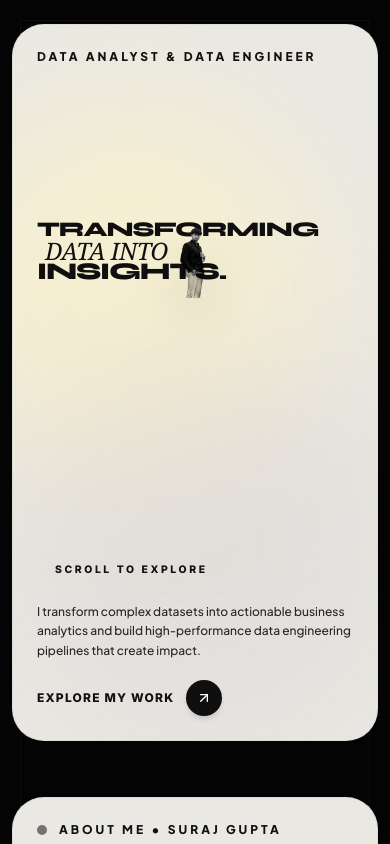
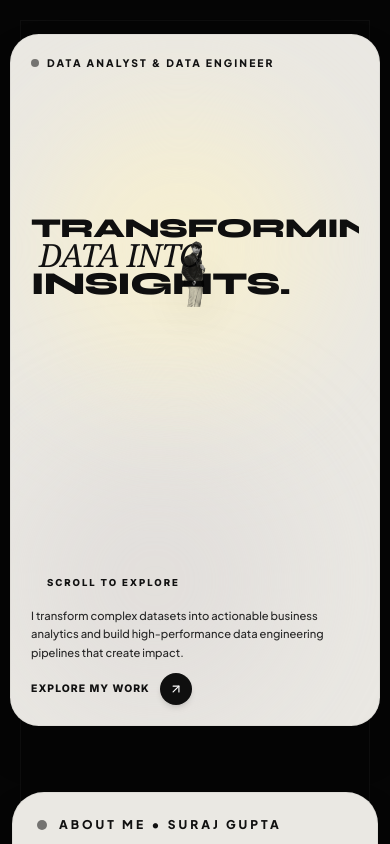
Before and after one commit to surajg2/suraj-portfolio, a React (Vite) app: page / in a window 390 px wide. Shown: the top 844 px of the page. Built offline with nearby package versions, Linux system fonts and the light colour scheme.

Commit message:
Fix headline text clipping with fluid vw typography and refine mobile responsiveness

```diff
--- a/src/components/CodingProfilesSection.tsx
+++ b/src/components/CodingProfilesSection.tsx
@@ -29,7 +29,7 @@ export const CodingProfilesSection: React.FC = () => {
         </div>
 
         {/* Minimal Editorial Pill List */}
-        <div className="grid grid-cols-1 sm:grid-cols-2 lg:grid-cols-5 gap-4">
+        <div className="grid grid-cols-1 xs:grid-cols-2 sm:grid-cols-3 lg:grid-cols-5 gap-3 sm:gap-4">
           {codingProfiles.map((profile) => (
             <a
               key={profile.platform}
--- a/src/components/HeroSection.tsx
+++ b/src/components/HeroSection.tsx
@@ -7,26 +7,29 @@ interface HeroSectionProps {
 
 export const HeroSection: React.FC<HeroSectionProps> = ({ onOpenResume }) => {
   return (
-    <section id="home" className="relative w-full py-6 sm:py-8 px-3 sm:px-6 md:px-8 flex flex-col justify-center min-h-[90vh]">
+    <section id="home" className="relative w-full py-4 sm:py-8 px-2.5 sm:px-6 md:px-8 flex flex-col justify-center min-h-[90vh]">
       {/* Editorial Light Container Card */}
-      <div className="relative w-full max-w-7xl mx-auto bg-[#eae8e3] rounded-[2rem] sm:rounded-[2.5rem] p-6 sm:p-10 md:p-14 lg:p-16 overflow-hidden shadow-2xl border border-black/5 flex flex-col justify-between min-h-[85vh] lg:min-h-[88vh]">
+      <div className="relative w-full max-w-7xl mx-auto bg-[#eae8e3] rounded-[1.8rem] sm:rounded-[2.5rem] p-5 sm:p-10 md:p-14 lg:p-16 overflow-hidden shadow-2xl border border-black/5 flex flex-col justify-between min-h-[82vh] sm:min-h-[85vh] lg:min-h-[88vh]">
 
         {/* Static Background Ambient Glow */}
-        <div className="absolute top-[10%] right-[15%] w-96 h-96 bg-amber-100/60 rounded-full blur-3xl pointer-events-none" />
-        <div className="absolute bottom-0 left-0 w-96 h-96 bg-stone-300/40 rounded-full blur-3xl pointer-events-none" />
+        <div className="absolute top-[10%] right-[15%] w-72 sm:w-96 h-72 sm:h-96 bg-amber-100/60 rounded-full blur-3xl pointer-events-none" />
+        <div className="absolute bottom-0 left-0 w-72 sm:w-96 h-72 sm:h-96 bg-stone-300/40 rounded-full blur-3xl pointer-events-none" />
 
         {/* Top Tagline / Subtitle */}
-        <div className="relative z-10 mb-6 sm:mb-10 flex items-center justify-between">
-          <p className="text-xs sm:text-sm font-extrabold tracking-[0.25em] text-[#111111] uppercase font-sans">
-            DATA ANALYST &amp; DATA ENGINEER
-          </p>
+        <div className="relative z-10 mb-4 sm:mb-10 flex items-center justify-between">
+          <div className="flex items-center gap-2 sm:gap-3">
+            <span className="w-2 h-2 sm:w-2.5 sm:h-2.5 rounded-full bg-[#111111] animate-pulse" />
+            <p className="text-[0.65rem] sm:text-xs md:text-sm font-extrabold tracking-[0.2em] sm:tracking-[0.25em] text-[#111111] uppercase font-sans">
+              DATA ANALYST &amp; DATA ENGINEER
+            </p>
+          </div>
         </div>
 
         {/* Central Display Headline & Razor Sharp Portrait Cutout Container */}
-        <div className="relative z-10 my-auto py-4 sm:py-8 flex flex-col justify-center items-start w-full">
+        <div className="relative z-10 my-auto py-2 sm:py-8 flex flex-col justify-center items-start w-full">
 
-          {/* Central Standing Portrait Cutout (z-30 FOREGROUND LAYER - PERFECTLY PROPORTIONED FOR ALL DEVICES) */}
-          <div className="absolute left-1/2 bottom-0 -translate-x-1/2 w-full max-w-[75vw] xs:max-w-xs sm:max-w-md lg:max-w-xl h-[80%] xs:h-[92%] sm:h-[105%] lg:h-[110%] z-30 pointer-events-none flex justify-center items-end">
+          {/* Standing Portrait Cutout (z-30 FOREGROUND LAYER - BALANCED FIT FOR ALL SCREENS) */}
+          <div className="absolute left-1/2 bottom-0 -translate-x-1/2 w-full max-w-[65vw] sm:max-w-sm md:max-w-md lg:max-w-lg h-[70%] sm:h-[82%] lg:h-[92%] z-30 pointer-events-none flex justify-center items-end opacity-90 sm:opacity-100">
             <img
               src="/hero_portrait.png?v=rembg100"
               alt="Suraj Gupta - Data Analyst & Data Engineer"
@@ -37,16 +40,16 @@ export const HeroSection: React.FC<HeroSectionProps> = ({ onOpenResume }) => {
             />
           </div>
 
-          {/* Massive Display Headline (z-10 BACKGROUND LAYER - BEHIND PORTRAIT) */}
+          {/* Fluid Display Headline (z-10 BACKGROUND LAYER - BEHIND PORTRAIT - 0% CLIPPING) */}
           <div className="relative z-10 select-none w-full pointer-events-none">
-            <h1 className="flex flex-col items-start w-full leading-[0.88] sm:leading-[0.85] text-[#0f0f0f] max-w-full">
-              <span className="block font-display font-black text-[1.3rem] xs:text-[1.8rem] sm:text-[3.2rem] md:text-[4.6rem] lg:text-[6.0rem] xl:text-[7.2rem] tracking-tighter uppercase whitespace-nowrap text-[#0f0f0f]">
+            <h1 className="flex flex-col items-start w-full leading-[0.9] sm:leading-[0.85] text-[#0f0f0f] max-w-full overflow-hidden">
+              <span className="block font-display font-black text-[7vw] sm:text-[5.2vw] md:text-[5.5vw] lg:text-[5.4rem] xl:text-[6.4rem] tracking-tight uppercase whitespace-nowrap text-[#0f0f0f]">
                 TRANSFORMING
               </span>
-              <span className="block font-serif italic font-normal text-[1.5rem] xs:text-[2.2rem] sm:text-[3.8rem] md:text-[5.2rem] lg:text-[6.8rem] xl:text-[8.0rem] tracking-tight pl-2 xs:pl-3 sm:pl-8 md:pl-14 lg:pl-20 text-[#111111] whitespace-nowrap">
+              <span className="block font-serif italic font-normal text-[8.2vw] sm:text-[6.2vw] md:text-[6.5vw] lg:text-[6.2rem] xl:text-[7.2rem] tracking-tight pl-2 sm:pl-8 md:pl-14 lg:pl-16 text-[#111111] whitespace-nowrap">
                 DATA INTO
               </span>
-              <span className="block font-display font-black text-[1.5rem] xs:text-[2.2rem] sm:text-[3.8rem] md:text-[5.4rem] lg:text-[7.0rem] xl:text-[8.2rem] tracking-tighter uppercase whitespace-nowrap text-[#0f0f0f]">
+              <span className="block font-display font-black text-[8.2vw] sm:text-[6.2vw] md:text-[6.5vw] lg:text-[6.4rem] xl:text-[7.4rem] tracking-tight uppercase whitespace-nowrap text-[#0f0f0f]">
                 INSIGHTS.
               </span>
             </h1>
@@ -54,28 +57,28 @@ export const HeroSection: React.FC<HeroSectionProps> = ({ onOpenResume }) => {
         </div>
 
         {/* Bottom Bar: Scroll Indicator (Left) & Bio / CTA (Right) */}
-        <div className="relative z-30 pt-8 mt-auto flex flex-col sm:flex-row items-start sm:items-end justify-between gap-6">
+        <div className="relative z-30 pt-6 sm:pt-8 mt-auto flex flex-col sm:flex-row items-start sm:items-end justify-between gap-4 sm:gap-6">
           {/* Bottom Left: Scroll to explore */}
           <div className="flex items-center gap-2">
-            <span className="w-2.5 h-2.5 rounded-full bg-[#111111] animate-ping" />
-            <span className="text-[0.65rem] sm:text-xs font-extrabold tracking-[0.25em] text-[#111111] uppercase">
+            <span className="w-2 h-2 sm:w-2.5 sm:h-2.5 rounded-full bg-[#111111] animate-ping" />
+            <span className="text-[0.6rem] sm:text-xs font-extrabold tracking-[0.2em] sm:tracking-[0.25em] text-[#111111] uppercase">
               SCROLL TO EXPLORE
             </span>
           </div>
 
           {/* Bottom Right: Short Bio Paragraph & CTA Link */}
-          <div className="flex flex-col items-start sm:items-end gap-5 text-left sm:text-right max-w-sm ml-auto">
-            <p className="text-xs sm:text-sm text-neutral-800 font-medium leading-relaxed font-sans">
+          <div className="flex flex-col items-start sm:items-end gap-3 sm:gap-5 text-left sm:text-right max-w-sm ml-auto">
+            <p className="text-[0.7rem] sm:text-xs md:text-sm text-neutral-800 font-medium leading-relaxed font-sans">
               I transform complex datasets into actionable business analytics and build high-performance data engineering pipelines that create impact.
             </p>
 
             <a
               href="#projects"
-              className="group flex items-center gap-3 text-xs sm:text-sm font-extrabold uppercase tracking-widest text-[#111111] hover:text-black transition-all pointer-events-auto"
+              className="group flex items-center gap-2.5 sm:gap-3 text-[0.65rem] sm:text-xs font-extrabold uppercase tracking-widest text-[#111111] hover:text-black transition-all pointer-events-auto"
             >
               <span>EXPLORE MY WORK</span>
-              <div className="w-9 h-9 sm:w-10 sm:h-10 rounded-full bg-[#0f0f0f] group-hover:bg-black text-white flex items-center justify-center transition-all duration-300 group-hover:scale-110 shadow-md">
-                <ArrowUpRight className="w-4 h-4 sm:w-5 sm:h-5 text-white" />
+              <div className="w-8 h-8 sm:w-10 sm:h-10 rounded-full bg-[#0f0f0f] group-hover:bg-black text-white flex items-center justify-center transition-all duration-300 group-hover:scale-110 shadow-md">
+                <ArrowUpRight className="w-3.5 h-3.5 sm:w-5 sm:h-5 text-white" />
               </div>
             </a>
           </div>
```
